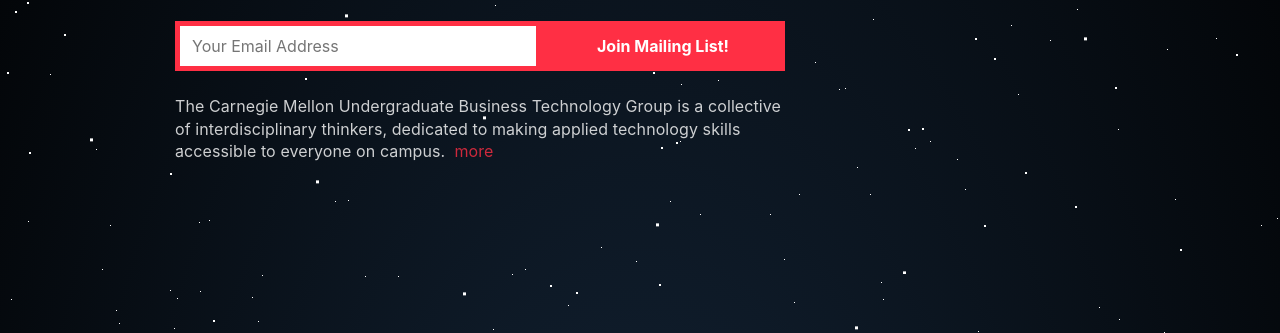
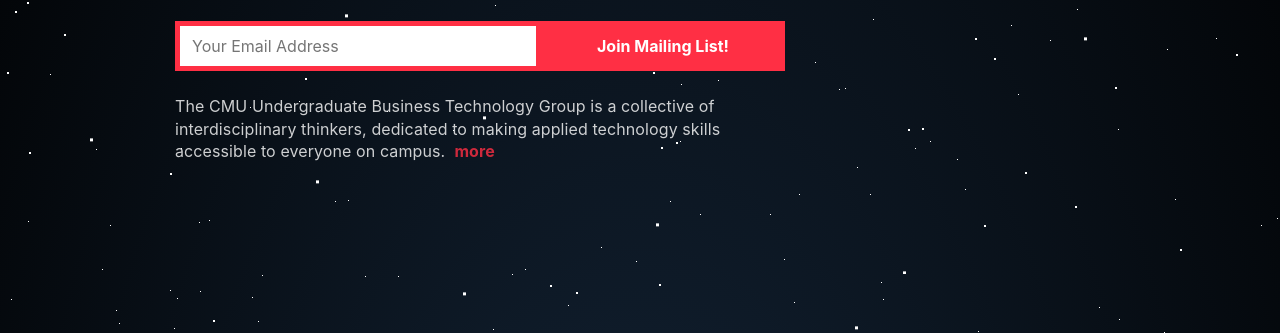
Before and after one commit to cmubtg/BTGW-TheWebsite, a plain HTML site: page templates/index.html in a window 1280 px wide. Shown: the part 417-750 px from the top of the page. Drawn offline with nearby package versions, Linux system fonts and the light colour scheme; a web font is replaced by a local one.

Commit message:
some more minor changes

```diff
--- a/templates/index.html
+++ b/templates/index.html
@@ -3,7 +3,7 @@
 
 <head>
     <meta charset="UTF-8">
-    <title>CMU Business Technology Group</title>
+    <title>CMUBTG</title>
     <meta name="viewport" content="width=device-width, initial-scale=1">
     <link rel="stylesheet" href="https://maxcdn.bootstrapcdn.com/bootstrap/4.0.0/css/bootstrap.min.css" integrity="sha384-Gn5384xqQ1aoWXA+058RXPxPg6fy4IWvTNh0E263XmFcJlSAwiGgFAW/dAiS6JXm"
         crossorigin="anonymous">
@@ -66,14 +66,14 @@
             </div>
 
             <div class="col-md-8 col-sm-10 mt-4 font-weight-normal">
-                <p>The Carnegie Mellon Undergraduate Business Technology Group is a collective of
+                <p>The CMU Undergraduate Business Technology Group is a collective of
                     interdisciplinary
                     thinkers, dedicated
                     to making
                     applied technology skills accessible to everyone on campus.&nbsp;
                     <a href="#" data-toggle="collapse" data-target="#collapseExample" aria-expanded="true"
                         aria-controls="collapseExample" onclick="changeText()">
-                        <span id="expand" style="color:#ff2f44;">more</span>
+                        <b><span id="expand" style="color:#ff2f44;">more</span></b>
                     </a></p>
 
                 <div class="collapse" id="collapseExample">
```
